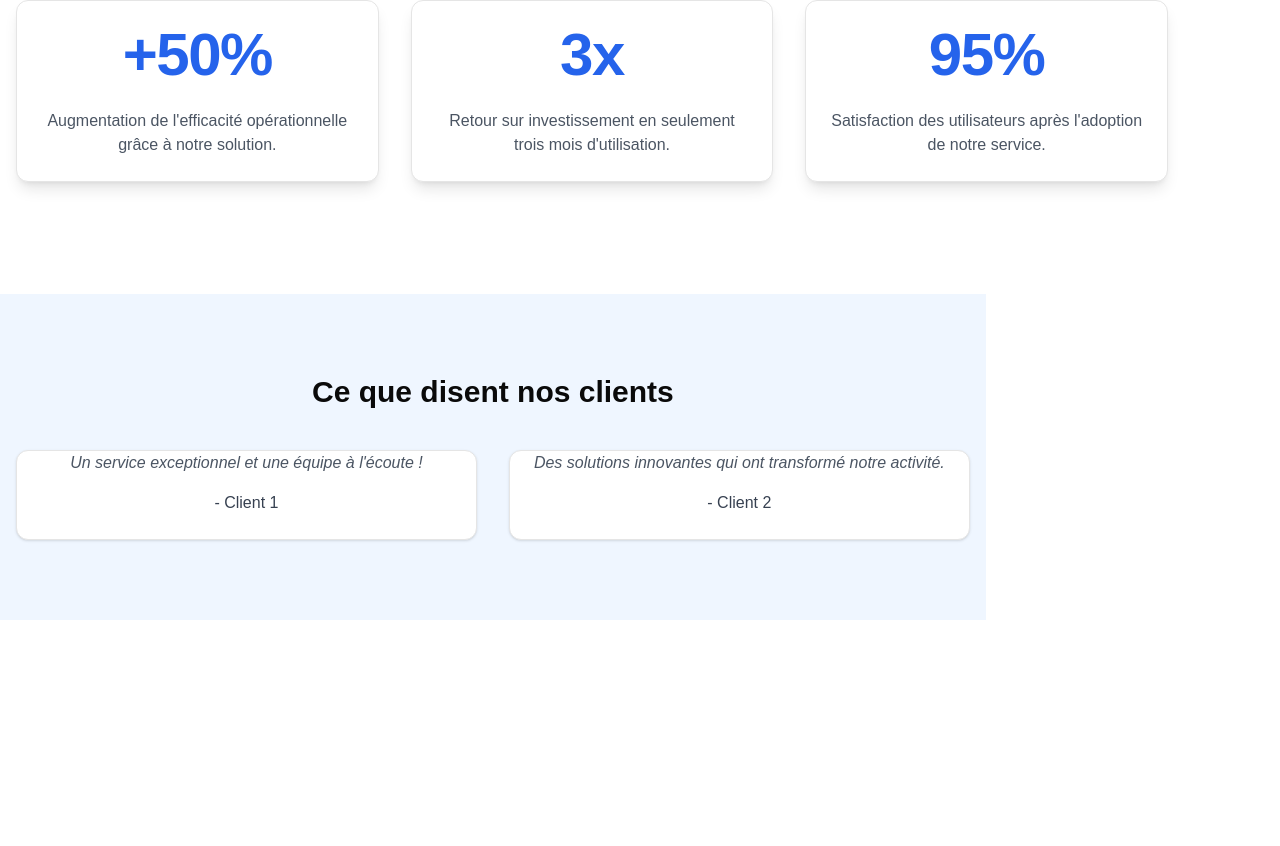
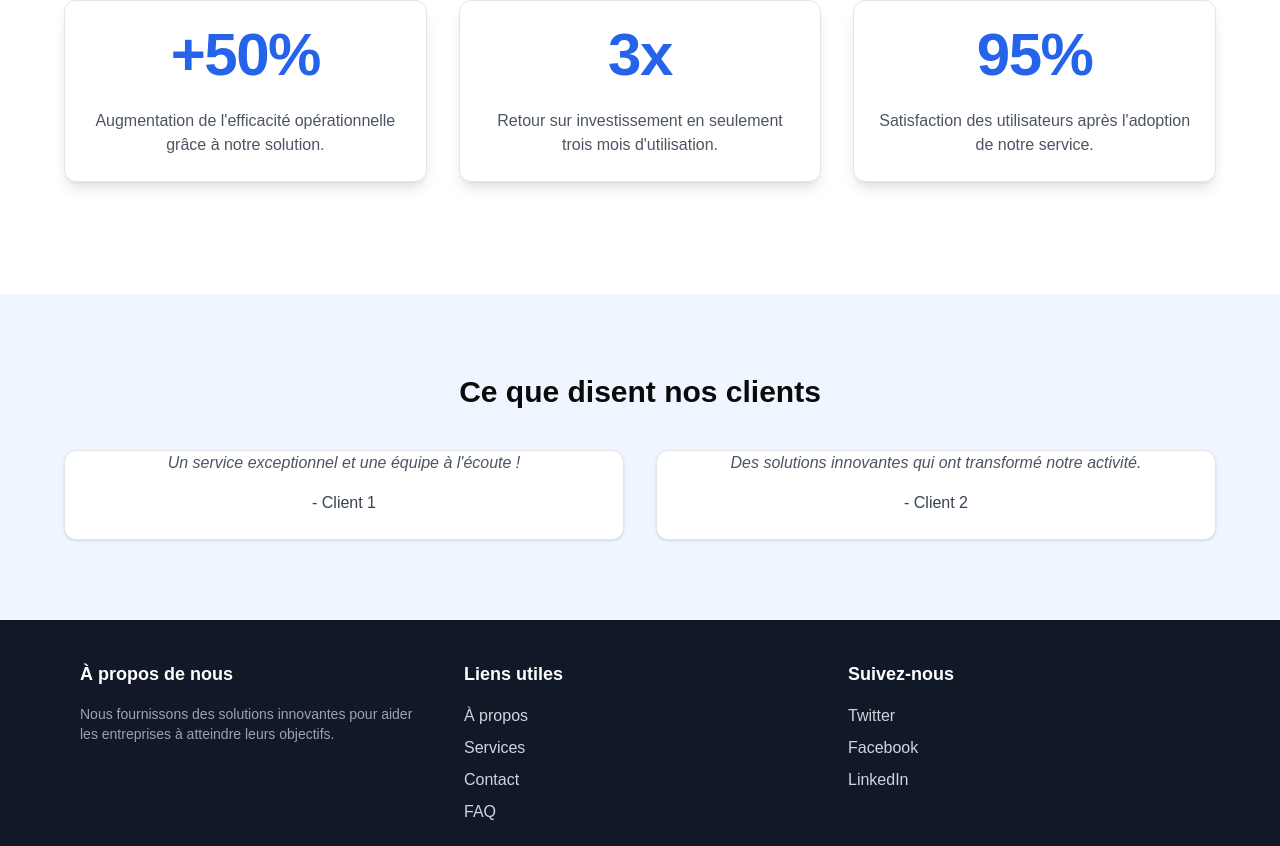
Before and after one commit to Wose4/simpliFisc, a Next.js app: page / in a window 1280 px wide. Shown: the part 1951-2797 px from the top of the page. Before the commit the page ends 2571 px from the top, so only its background shows below. Built offline with nearby package versions, Linux system fonts and the light colour scheme.

Commit message:
homepage_end

```diff
--- a/src/app/page.tsx
+++ b/src/app/page.tsx
@@ -4,6 +4,7 @@ import { CompareDemo } from "@/components/homepage/ComparisonSection";
 import { FAQSection } from "@/components/homepage/FaqSection";
 import { ROISummary } from "@/components/homepage/RoiSection";
 import { TestimonialsSection } from "@/components/homepage/TestimonialsSection";
+import Footer from "@/components/layout/footer";
 
 export default function Home() {
   return (
@@ -16,7 +17,7 @@ export default function Home() {
         <TestimonialsSection />
       </main>
       <footer className="row-start-3 flex gap-6 flex-wrap items-center justify-center">
-
+        <Footer />
       </footer>
     </div>
   );
--- a/src/components/homepage/FaqSection.tsx
+++ b/src/components/homepage/FaqSection.tsx
@@ -17,7 +17,7 @@ export const FAQSection: React.FC = () => {
   ];
 
   return (
-    <section className="py-20 bg-gray-50 px-4">
+    <section className="py-20 w-screen bg-gray-50 px-4">
       <h2 className="text-3xl font-bold text-center mb-10">Frequently Asked Questions</h2>
       <div className="max-w-4xl mx-auto">
         <Accordion type="single" collapsible>
--- a/src/components/homepage/HeroSection.tsx
+++ b/src/components/homepage/HeroSection.tsx
@@ -6,12 +6,14 @@ export const HeroSection: React.FC = () => {
     <section className="min-h-screen w-screen flex flex-col justify-center items-center bg-gradient-to-r from-blue-500 to-blue-700 text-white text-center px-4">
       <h1 className="text-5xl font-bold mb-4">Bienvenue sur SimpliFisc</h1>
       <p className="text-lg mb-6">Découvrez nos services et solutions personnalisées</p>
-      <Link href="/simuler">
+      <div className="flex space-x-4">
+        <Link href="/simuler">
           <Button className="">Simuler</Button>
-      </Link>
-      <Link href="/chat">
+        </Link>
+        <Link href="/chat">
           <Button className="">Chat</Button>
-      </Link>
+        </Link>
+      </div>
     </section>
   );
 };
--- a/src/components/homepage/RoiSection.tsx
+++ b/src/components/homepage/RoiSection.tsx
@@ -9,7 +9,7 @@ const roiData = [
 export const ROISummary: React.FC = () => {
 
   return (
-    <section className="py-20 bg-white px-4">
+    <section className="py-20 w-screen bg-white px-4">
       <h2 className="text-3xl font-bold text-center mb-10">Impact mesurable avec notre solution</h2>
       <div className="grid grid-cols-1 md:grid-cols-3 gap-8 max-w-6xl mx-auto">
         {roiData.map((data, index) => (
--- a/src/components/homepage/TestimonialsSection.tsx
+++ b/src/components/homepage/TestimonialsSection.tsx
@@ -13,7 +13,7 @@ export const TestimonialsSection: React.FC = () => {
   ];
 
   return (
-    <section className="py-20 bg-blue-50 text-center px-4">
+    <section className="py-20 w-screen bg-blue-50 text-center px-4">
       <h2 className="text-3xl font-bold mb-10">Ce que disent nos clients</h2>
       <div className="grid grid-cols-1 md:grid-cols-2 gap-8 max-w-6xl mx-auto">
         {testimonials.map((testimonial, index) => (
--- a/src/components/layout/footer.tsx
+++ b/src/components/layout/footer.tsx
@@ -0,0 +1,89 @@
+import Link from "next/link";
+
+const Footer: React.FC = () => {
+  return (
+    <footer className="bg-gray-900 w-screen text-gray-300 py-10">
+      <div className="max-w-6xl mx-auto px-4 grid grid-cols-1 md:grid-cols-3 gap-8">
+        {/* Colonne 1: Informations sur l'entreprise */}
+        <div>
+          <h3 className="text-white text-lg font-bold mb-4">À propos de nous</h3>
+          <p className="text-gray-400 text-sm">
+            Nous fournissons des solutions innovantes pour aider les entreprises à atteindre leurs objectifs.
+          </p>
+        </div>
+
+        {/* Colonne 2: Liens utiles */}
+        <div>
+          <h3 className="text-white text-lg font-bold mb-4">Liens utiles</h3>
+          <ul className="space-y-2">
+            <li>
+              <Link href="/about">
+                <p className="hover:text-white transition">À propos</p>
+              </Link>
+            </li>
+            <li>
+              <Link href="/services">
+                <p className="hover:text-white transition">Services</p>
+              </Link>
+            </li>
+            <li>
+              <Link href="/contact">
+                <p className="hover:text-white transition">Contact</p>
+              </Link>
+            </li>
+            <li>
+              <Link href="/faq">
+                <p className="hover:text-white transition">FAQ</p>
+              </Link>
+            </li>
+          </ul>
+        </div>
+
+        {/* Colonne 3: Réseaux sociaux */}
+        <div>
+          <h3 className="text-white text-lg font-bold mb-4">Suivez-nous</h3>
+          <ul className="space-y-2">
+            <li>
+              <a
+                href="https://twitter.com"
+                target="_blank"
+                rel="noopener noreferrer"
+                className="hover:text-white transition"
+              >
+                Twitter
+              </a>
+            </li>
+            <li>
+              <a
+                href="https://facebook.com"
+                target="_blank"
+                rel="noopener noreferrer"
+                className="hover:text-white transition"
+              >
+                Facebook
+              </a>
+            </li>
+            <li>
+              <a
+                href="https://linkedin.com"
+                target="_blank"
+                rel="noopener noreferrer"
+                className="hover:text-white transition"
+              >
+                LinkedIn
+              </a>
+            </li>
+          </ul>
+        </div>
+      </div>
+
+      <div className="border-t border-gray-700 mt-8 pt-4 text-center">
+        <p className="text-gray-500 text-sm">
+          © {new Date().getFullYear()} Votre Entreprise. Tous droits réservés.
+        </p>
+      </div>
+    </footer>
+  );
+};
+
+export default Footer;
```
